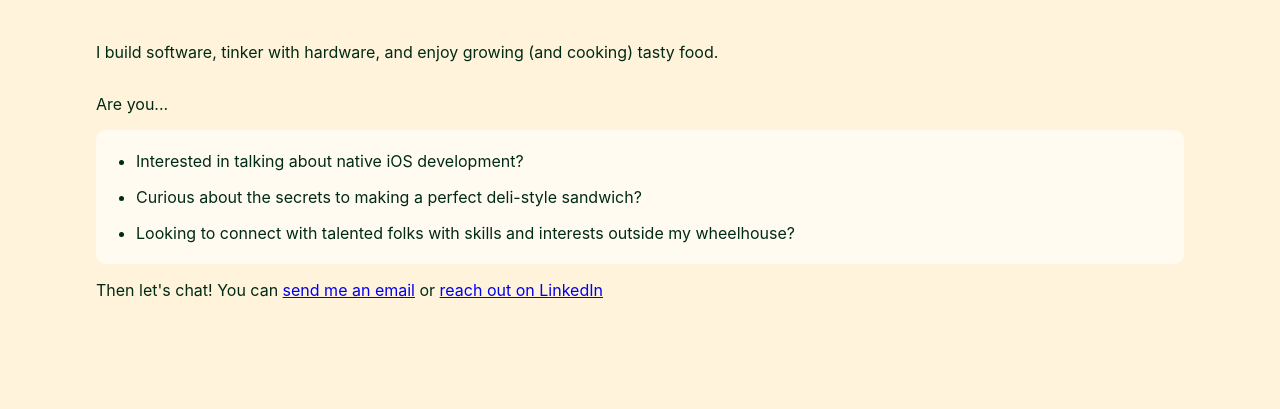
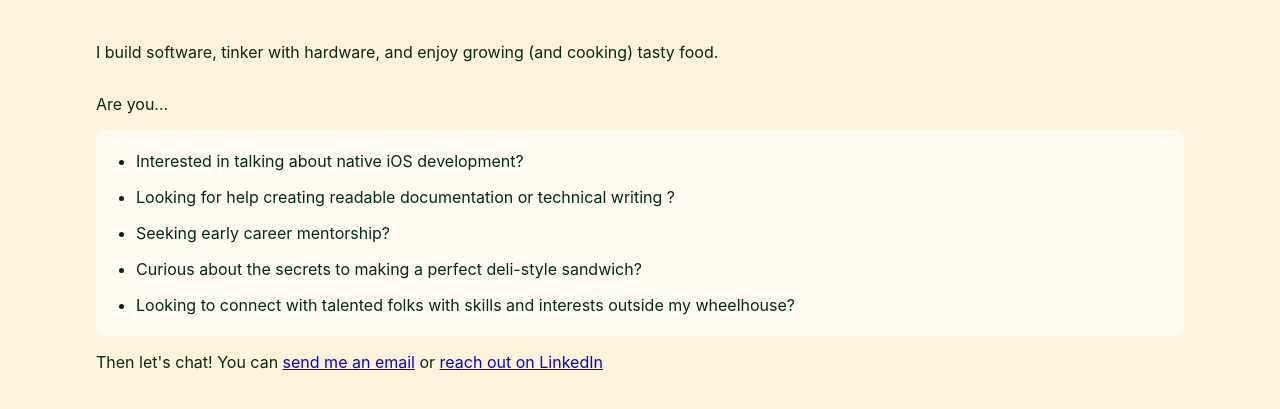
Before and after one commit to brenden-peters/brenden-peters.github.io, a Gatsby site: page / in a window 1280 px wide. Shown: the part 157-566 px from the top of the page. Built offline with nearby package versions, Linux system fonts and the light colour scheme; Gatsby itself is replaced by a stand-in of ours.

Commit message:
add copy

```diff
--- a/src/pages/index.js
+++ b/src/pages/index.js
@@ -59,6 +59,14 @@ const expandableBlurbs = [
 		blurbText: "Lorem ipsum dolor emmett otter",
 	},
 	{
+		triggerText: "Looking for help creating readable documentation or technical writing ?",
+		blurbText: "Lorem ipsum dolor emmett otter",
+	},
+	{
+		triggerText: "Seeking early career mentorship?",
+		blurbText: "Lorem ipsum dolor emmett otter",
+	},
+	{
 		triggerText: "Curious about the secrets to making a perfect deli-style sandwich?",
 		blurbText: "Lorem ipsum dolor emmett otter",
 	},
```
